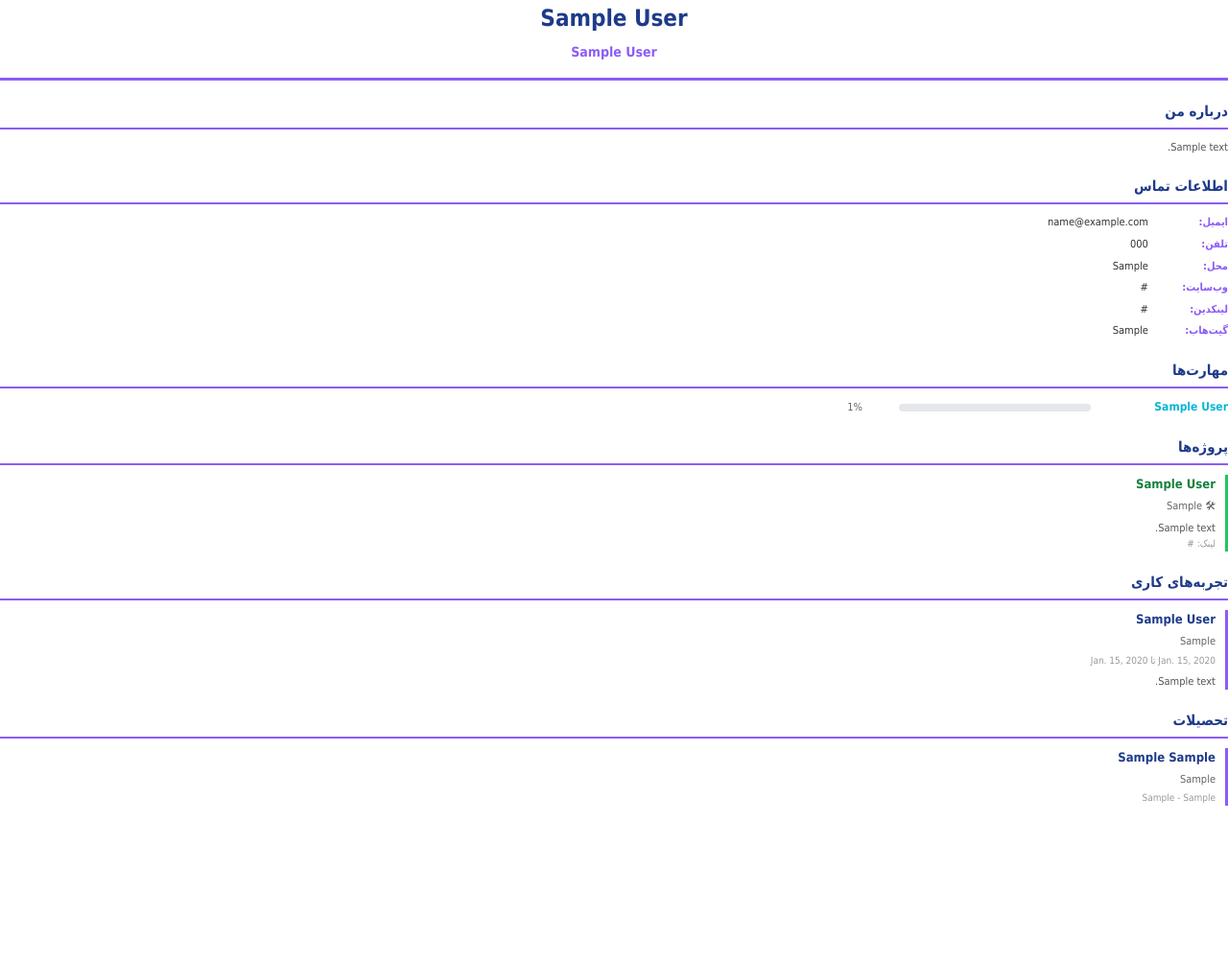
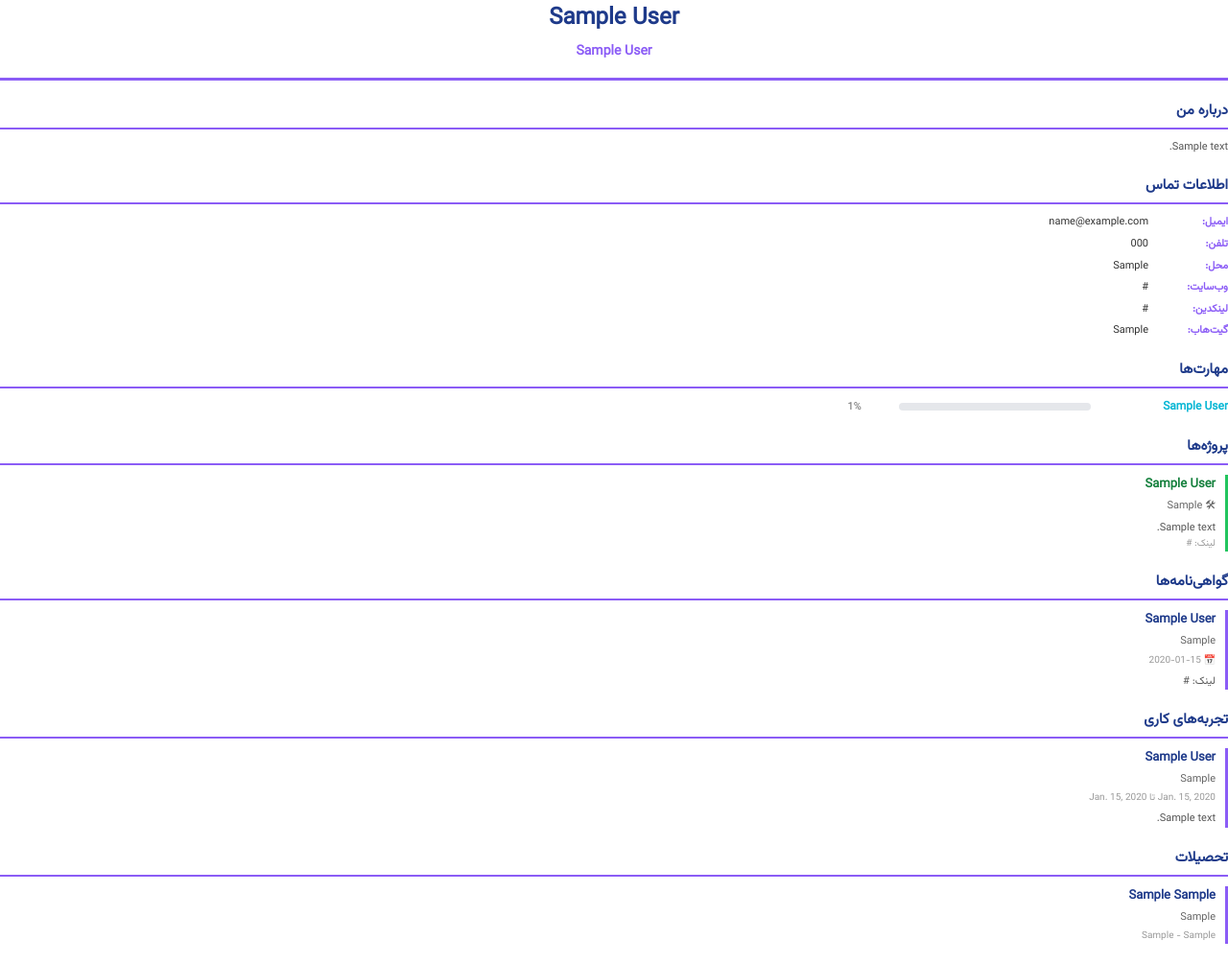
Before and after one commit to safaie983-pixel/Resume_Site_Students, a Django app: template templates/resume_pdf.html in a window 1280 px wide. Shown: the whole page at 96% size. Before the commit the page ends 840 px from the top, so only its background shows below. Run offline with Django 5.2, Linux system fonts and the light colour scheme; the template is opened without the code that fills it: values that come from a table or form of the project are taken from there, others are empty; tables that the repository leaves empty hold one stand-in row (values such as "Sample post").

Commit message:
Fix font path for Linux

```diff
--- a/templates/resume_pdf.html
+++ b/templates/resume_pdf.html
@@ -5,7 +5,7 @@
     <style>
         @font-face {
             font-family: 'Vazirmatn';
-            src: url('file:///E:/university-site/static/fonts/Vazirmatn-Regular.ttf');
+            src: url('/home/MOHAMMAD2000/Resume_Site_Students/static/fonts/Vazirmatn-Regular.ttf');
         }
         @page {
             size: A4;
@@ -184,6 +184,20 @@
     </div>
     {% endif %}
 
+    {% if certificates %}
+    <div class="section">
+        <div class="section-title">گواهی‌نامه‌ها</div>
+        {% for cert in certificates %}
+        <div class="item">
+            <div class="item-title">{{ cert.title }}</div>
+            <div class="item-subtitle">{{ cert.issuer }}</div>
+            {% if cert.issue_date %}<div class="item-date">📅 {{ cert.issue_date }}</div>{% endif %}
+            {% if cert.link %}<div class="item-desc">لینک: {{ cert.link }}</div>{% endif %}
+        </div>
+        {% endfor %}
+    </div>
+    {% endif %}
+
     {% if experiences %}
     <div class="section">
         <div class="section-title">تجربه‌های کاری</div>
```
